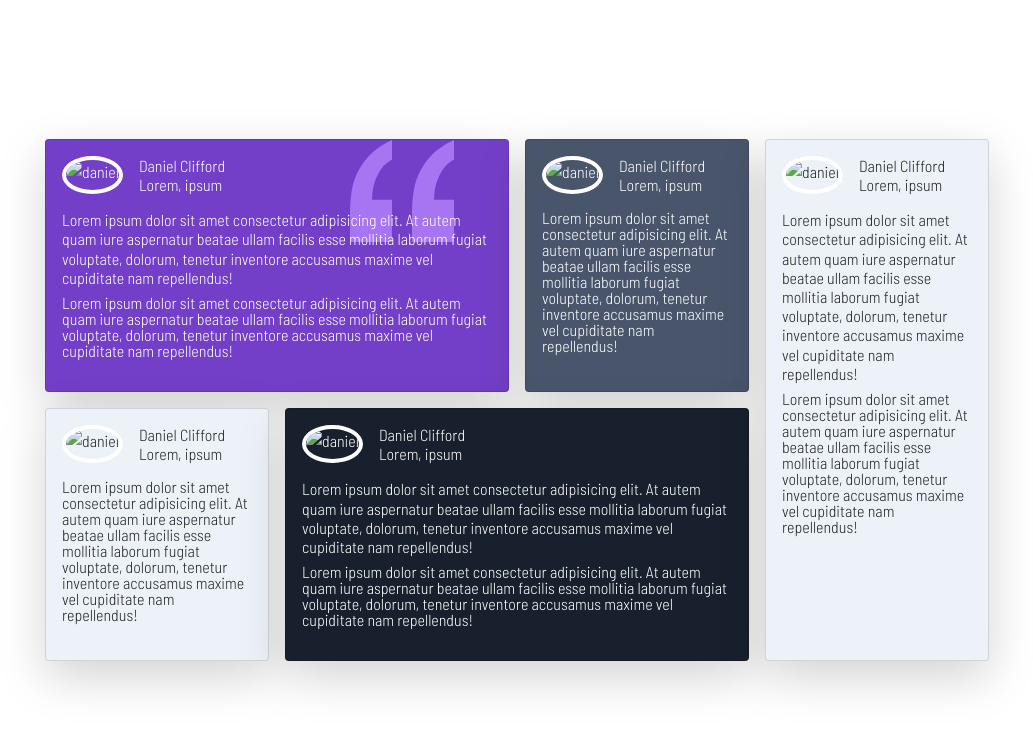
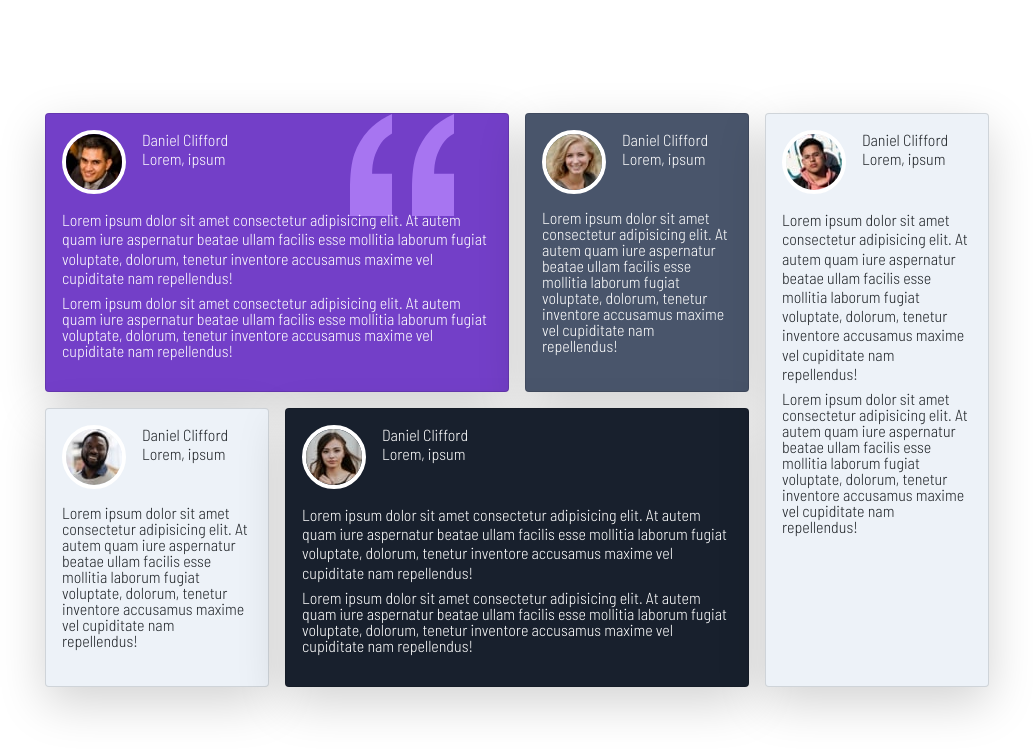
Before and after one commit to benjaminsucasaire/Bootstrap-5-con-Sass, a plain HTML site: page index.html in a window 1280 px wide. Shown: the whole page, without its empty margins (123-1156 px from the left). Drawn offline with Linux system fonts and the light colour scheme; the site is published under a folder, as on GitHub Pages, so addresses that start at the root find nothing.

Commit message:
Update index.html

```diff
--- a/index.html
+++ b/index.html
@@ -28,7 +28,7 @@
                         <article class="card h-100 bg-primary text-white fondo-card shadow-lg ">
                             <div class="card-body ">
                                 <div class="d-flex mb-3">
-                                    <img src="/img/image-daniel.jpg"
+                                    <img src="./img/image-daniel.jpg"
                                         class=" border border-white border-4 rounded-circle" alt="daniel" />
                                     <!-- p es igual a padding y s es igual a start que es lado izquierdo y 3 es igual a 3 = 1rem,  2=0.5rem.. -->
                                     <!-- el lg significa que solo en tamaño lg va tener ese paddig -->
@@ -57,7 +57,7 @@
                         <article class="card h-100 bg-success text-white shadow-lg ">
                             <div class="card-body ">
                                 <div class="d-flex mb-3">
-                                    <img src="/img/image-jeanette.jpg"
+                                    <img src="./img/image-jeanette.jpg"
                                         class=" border border-white border-4 rounded-circle" alt="daniel" />
                                     <!-- p es igual a padding y s es igual a start que es lado izquierdo y 3 es igual a 3 = 1rem,  2=0.5rem.. -->
                                     <!-- el lg significa que solo en tamaño lg va tener ese paddig -->
@@ -86,7 +86,7 @@
                         <article class="card h-100 bg-secondary shadow-lg ">
                             <div class="card-body ">
                                 <div class="d-flex mb-3">
-                                    <img src="/img/image-jonathan.jpg"
+                                    <img src="./img/image-jonathan.jpg"
                                         class=" border border-white border-4 rounded-circle" alt="daniel" />
                                     <!-- p es igual a padding y s es igual a start que es lado izquierdo y 3 es igual a 3 = 1rem,  2=0.5rem.. -->
                                     <!-- el lg significa que solo en tamaño lg va tener ese paddig -->
@@ -112,7 +112,7 @@
                         <article class="card h-100 bg-dark text-white shadow-lg ">
                             <div class="card-body ">
                                 <div class="d-flex mb-3">
-                                    <img src="/img/image-kira.jpg"
+                                    <img src="./img/image-kira.jpg"
                                         class=" border border-white border-4 rounded-circle" alt="daniel" />
                                     <!-- p es igual a padding y s es igual a start que es lado izquierdo y 3 es igual a 3 = 1rem,  2=0.5rem.. -->
                                     <!-- el lg significa que solo en tamaño lg va tener ese paddig -->
@@ -146,7 +146,7 @@
                 <article class="card h-100 bg-secondary shadow-lg">
                     <div class="card-body ">
                         <div class="d-flex mb-3">
-                            <img src="/img/image-patrick.jpg" class=" border border-white border-4 rounded-circle"
+                            <img src="./img/image-patrick.jpg" class=" border border-white border-4 rounded-circle"
                                 alt="daniel" />
                             <!-- p es igual a padding y s es igual a start que es lado izquierdo y 3 es igual a 3 = 1rem,  2=0.5rem.. -->
                             <!-- el lg significa que solo en tamaño lg va tener ese paddig -->
```
